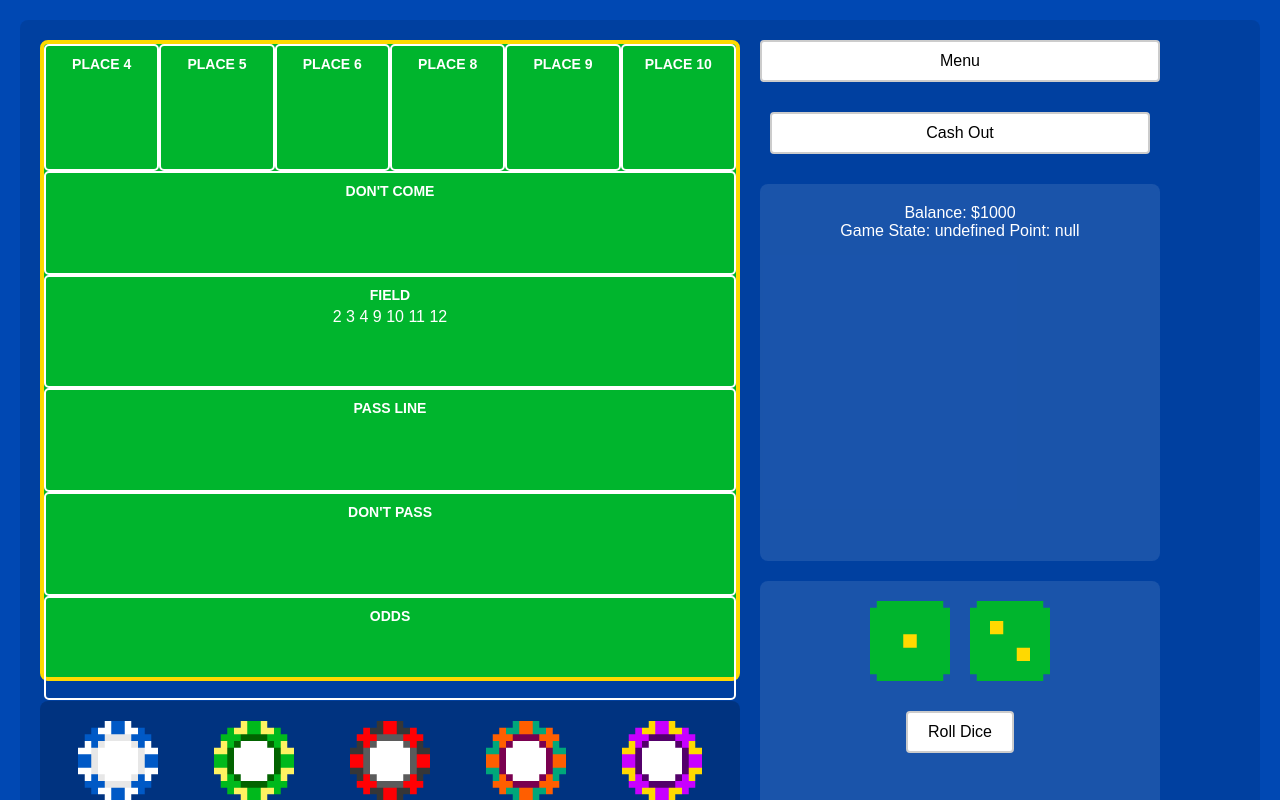
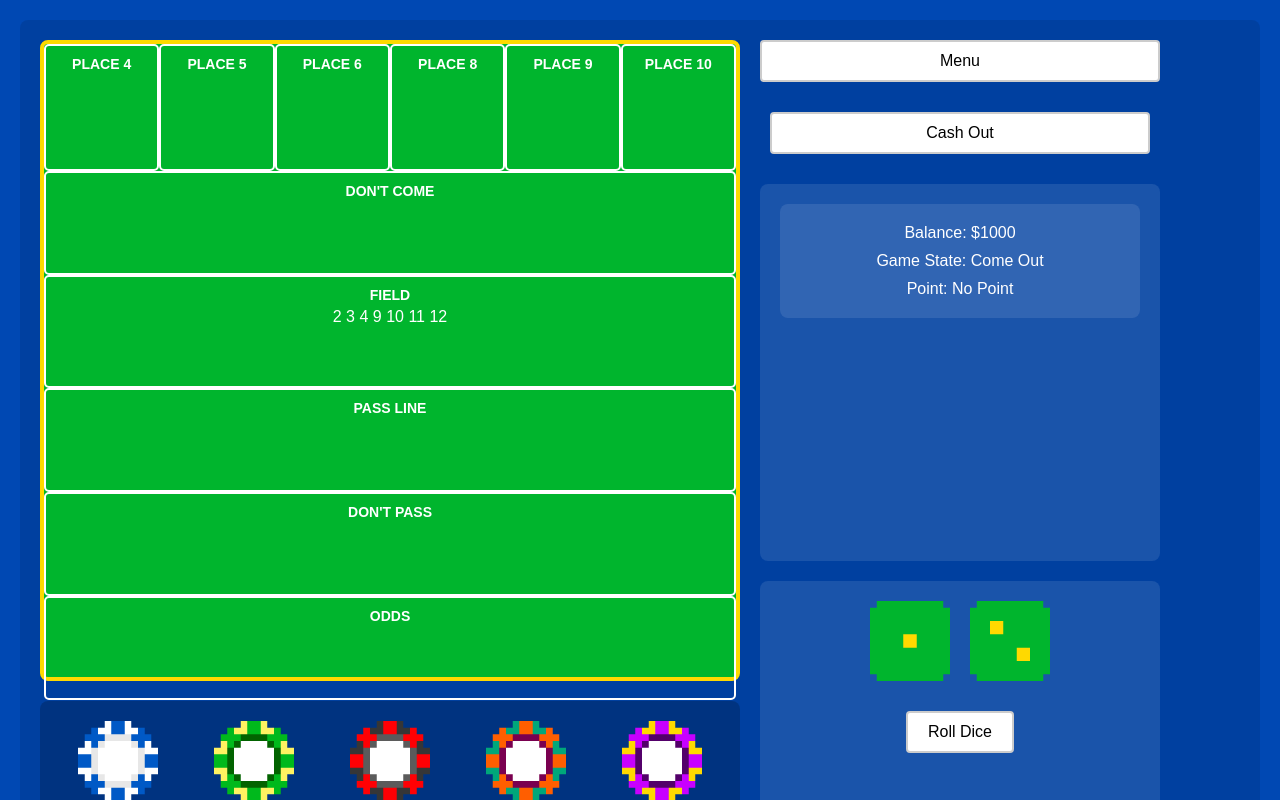
Before and after one commit to tintrungp/Craps-Simulator, an Electron app: page index.html in a window 1280 px wide. Both pictures are taken after a click on the button "Start Game". Drawn offline with Linux system fonts and the light colour scheme.

Commit message:
Fix + group the game state display

```diff
--- a/index.html
+++ b/index.html
@@ -110,10 +110,8 @@
         <button id="cashoutButton">Cash Out</button>
         <!-- Score table content -->
         <div class="score-table">
-          <div class="balance-display">
+          <div class="game-state-display">
             <span id="balance-display">Balance: $1000</span>
-          </div>
-          <div class="game-state-display">
             <span id="game-state-display">Game State: COME OUT</span>
             <span id="point-display">Point: None</span>
           </div>
--- a/js/balance.js
+++ b/js/balance.js
@@ -1,4 +1,4 @@
-// State management for player balance/score
+// State management for player balance
 let balance = 1000; // Default starting balance
 
 // Get the current balance
--- a/js/game.js
+++ b/js/game.js
@@ -5,8 +5,8 @@ import { updateGameStateDisplay } from './ui.js';
 
 // Game state constants
 export const GAME_STATES = {
-    COME_OUT: 'come_out',
-    POINT: 'point'
+    COME_OUT: 'Come Out',
+    POINT: 'Point'
 };
 
 // Game state variables
@@ -19,6 +19,7 @@ export function initializeGame() {
     point = null;
     clearAllBets();
     updateGameStateDisplay();
+    console.log("Game State:", gameState);
 }
 
 // Start the game
@@ -44,7 +45,7 @@ export function resetPoint() {
 // Get the game state
 export function getGameState() {
     return {
-        state: gameState,
+        gameState: gameState,
         point: point
     };
 }
--- a/js/payouts.js
+++ b/js/payouts.js
@@ -1,6 +1,6 @@
 // Handles payout calculations for different bet types
 import { getBets } from './bets.js';
-import { getBalance } from './balance.js';
+import { getBalance, updateBalance } from './balance.js';
 
 // Payout ratios for different bet types
 const PAYOUT_RATIOS = {
@@ -39,7 +39,10 @@ export function processBets(diceSum) {
         }
     });
 
-    return { totalWinnings, newBalance: getBalance() + totalWinnings };
+    // Update the balance
+    updateBalance(totalWinnings);
+
+    return getBalance();
 }
 
 function calculatePayout(betType, betValue, diceSum, betAmount) {
--- a/js/ui.js
+++ b/js/ui.js
@@ -86,10 +86,9 @@ export function setupUIHandlers() {
             const { dice1, dice2, diceSum } = rollDice();
 
             // Process bets and get financial results
-            const { totalWinnings, newBalance } = processBets(diceSum);
+            const newBalance = processBets(diceSum);
 
             // Update balance and UI
-            updateBalance(totalWinnings);
             updateBalanceDisplay(newBalance);
 
             // Handle game state changes
@@ -158,7 +157,7 @@ export function updateGameStateDisplay() {
     const pointDisplay = document.getElementById('point-display');
 
     gameStateDisplay.textContent = `Game State: ${gameState}`;
-    pointDisplay.textContent = `Point: ${point}`;
+    pointDisplay.textContent = `Point: ${point ?? 'No Point'}`;
 }
 
 export function updateBetDisplay(betType, betValue) {
--- a/styles.css
+++ b/styles.css
@@ -282,3 +282,16 @@ button:hover {
 .hidden {
     display: none !important;
 }
+
+.game-state-display {
+    display: flex;
+    flex-direction: column;
+    gap: 10px;  /* Space between elements */
+    background: rgba(255, 255, 255, 0.1);
+    border-radius: 8px;
+    padding: 20px;
+}
+
+.game-state-display span {
+    text-align: center;
+}
```
Also changed, not shown: todo.md (+9 -4 lines).
